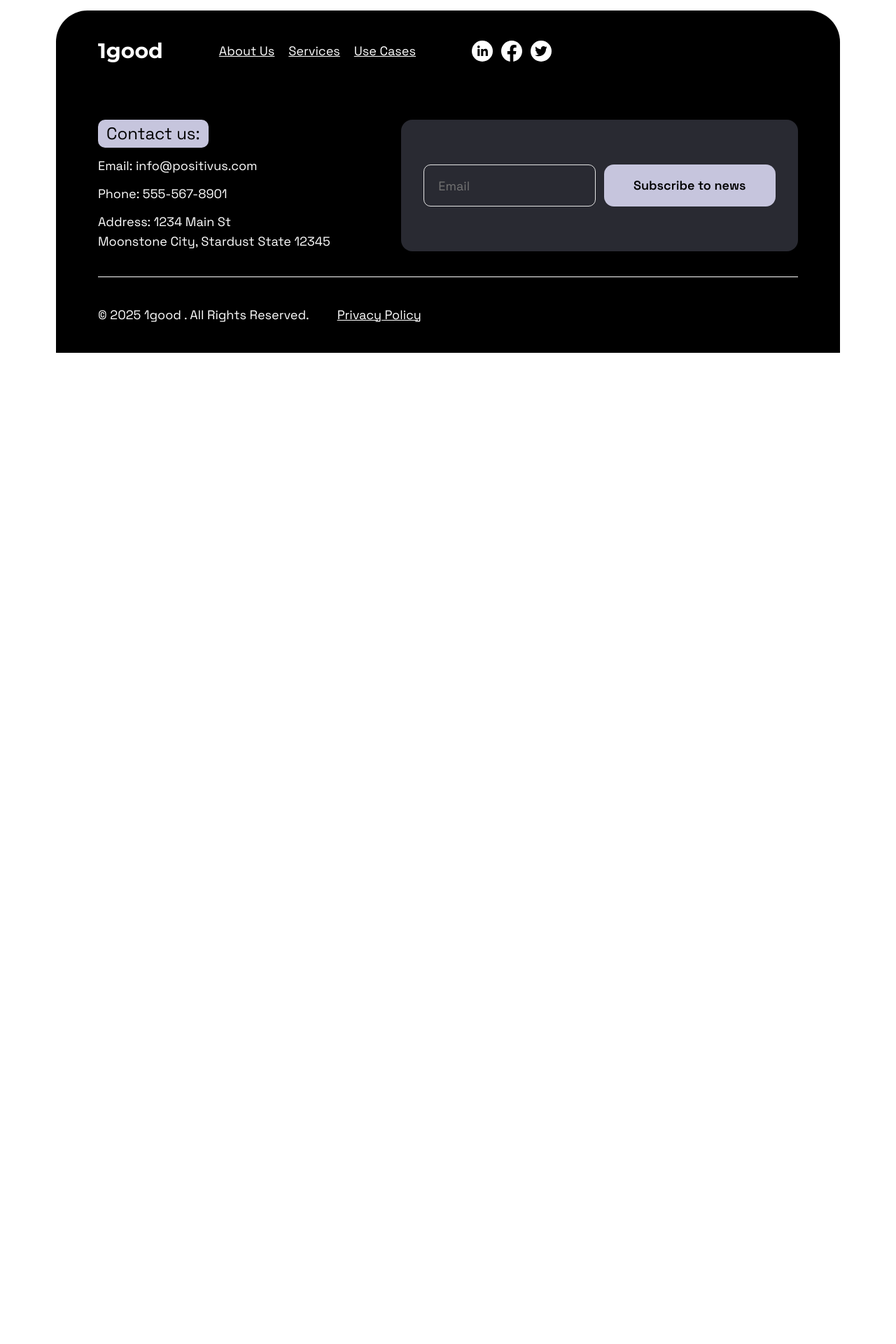
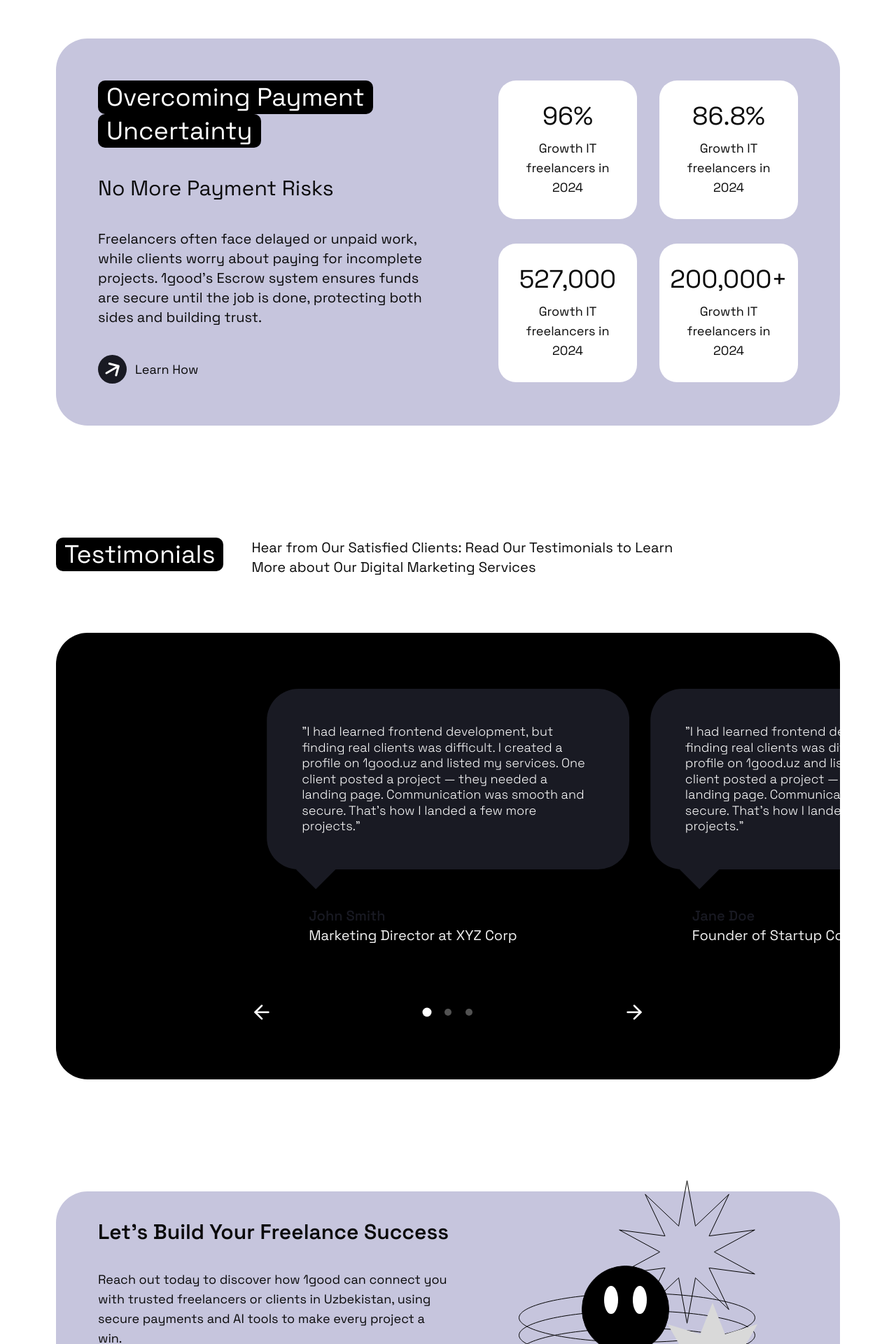
Before and after one commit to Ziiyodullayevv/1good, a React (Vite) app: page /usecases in a window 1280 px wide. Shown: the part 880-2800 px from the top of the page at 70% size. Before the commit the page ends 1384 px from the top, so only its background shows below. Built offline with nearby package versions, Linux system fonts and the light colour scheme.

Commit message:
usecases page started

```diff
--- a/src/components/Building.tsx
+++ b/src/components/Building.tsx
@@ -1,29 +1,35 @@
 import SectionTitle from './SectionTitle';
+import { Building2, Star, Trophy, FileSignature, Users } from 'lucide-react';
 
 export default function Building() {
   const building = [
     {
       id: '1',
-      image: 'start.svg',
+      icon: <Building2 className='w-8 h-8 text-black' />,
       description: '100% Focus on fair, transparent collaboration',
     },
     {
       id: '2',
-      image: 'star.svg',
+      icon: <Star className='w-8 h-8 text-black' />,
       description: 'Open platform for freelancers & businesses worldwide',
     },
     {
       id: '3',
-      image: 'star.svg',
+      icon: <FileSignature className='w-8 h-8 text-black' />,
       description: 'Contracts, milestones & reviews you can trust',
     },
     {
       id: '4',
-      image: 'star.svg',
+      icon: <Users className='w-8 h-8 text-black' />,
       description: 'Built by creatives, engineers & project pros',
     },
-    { id: '5', image: 'start.svg', description: 'Your success is our mission' },
+    {
+      id: '5',
+      icon: <Trophy className='w-8 h-8 text-black' />,
+      description: 'Your success is our mission',
+    },
   ];
+
   return (
     <section className='py-10 sm:py-20'>
       <div className='section-container'>
@@ -33,18 +39,16 @@ export default function Building() {
           description='A vision-focused section showing ambition and values instead of past numbers.'
         />
 
-        <div className='grid mt-20 grid-cols-5'>
-          {building.map(
-            ({ id, description }: { id: string; description: string }) => (
-              <div key={id}>
-                <span className='h-[40px] rounded-t-3xl w-full inline-block border border-b-transparent border-black'></span>
-                <div className='px-5'>
-                  <img src='/star.svg' alt='start icon' />
-                  <p className='mt-5'>{description}</p>
-                </div>
+        <div className='grid mt-20 grid-cols-1 sm:grid-cols-2 md:grid-cols-3 lg:grid-cols-5 gap-8'>
+          {building.map(({ id, description, icon }) => (
+            <div key={id}>
+              <span className='h-[40px] rounded-t-3xl w-full inline-block border border-b-transparent border-black'></span>
+              <div className='px-5 text-center'>
+                <div className='flex justify-center'>{icon}</div>
+                <p className='mt-5'>{description}</p>
               </div>
-            )
-          )}
+            </div>
+          ))}
         </div>
       </div>
     </section>
--- a/src/components/Ideas.tsx
+++ b/src/components/Ideas.tsx
@@ -1,18 +1,31 @@
+import { cn } from '../lib/utils';
 import { Button } from './ui/button';
 
-export default function Ideas() {
+type Props = {
+  title: string;
+  description: string;
+  btnText: string;
+  className?: string;
+};
+
+export default function Ideas({
+  title,
+  description,
+  btnText,
+  className,
+}: Props) {
   return (
     <section className='py-20'>
       <div className='section-container'>
-        <div className='bg-v2 relative flex gap-9 items-start px-10 flex-col justify-center h-[347px] rounded-[45px]'>
-          <h3 className='text-3xl font-semibold'>
-            Let’s turn your ideas into reality!
-          </h3>
-          <p className='max-w-[500px] text-lg'>
-            Contact us to learn more about how our platform can help your
-            business growth and achieve success online.
-          </p>
-          <Button className='btn-v2'>Get your free proposal</Button>
+        <div
+          className={cn(
+            'bg-v2 relative flex gap-9 items-start px-15 flex-col justify-center min-h-[360px] rounded-[45px]',
+            className
+          )}
+        >
+          <h3 className='text-3xl max-w-[650px] font-semibold'>{title}</h3>
+          <p className='max-w-[500px] text-lg'>{description}</p>
+          <Button className='btn-v2'>{btnText}</Button>
 
           <img
             className='absolute right-[100px]'
--- /dev/null
+++ b/src/components/Payment.tsx
@@ -0,0 +1,50 @@
+import { Link } from 'react-router';
+
+export default function Payment() {
+  return (
+    <section className='py-10 sm:py-20'>
+      <div className='section-container'>
+        <div className='bg-v1 grid grid-cols-2 rounded-[45px] p-15 justify-between gap-10'>
+          <div>
+            <h2 className='section-title'>Overcoming Payment</h2>
+            <br />
+            <h2 className='section-title'>Uncertainty</h2>
+            <h3 className='py-10 text-3xl'>No More Payment Risks</h3>
+            <p>
+              Freelancers often face delayed or unpaid work, while clients worry
+              about paying for incomplete projects. 1good’s Escrow system
+              ensures funds are secure until the job is done, protecting both
+              sides and building trust.
+            </p>
+            <Link to={'/'} className='text-lg mt-10 flex gap-3 items-center'>
+              <img src='/public/arrow.svg' alt='arrow icon' />{' '}
+              <span>Learn How</span>
+            </Link>
+          </div>
+
+          <div className='flex flex-wrap justify-end gap-8 text-lg'>
+            <div className='flex flex-col p-5 text-center justify-center items-center w-[198px] h-[198px] bg-white rounded-[25px]'>
+              <h3 className='text-4xl'>96%</h3>
+              <p className='mt-3'>Growth IT freelancers in 2024</p>
+            </div>
+
+            <div className='flex flex-col p-5 text-center justify-center items-center w-[198px] h-[198px] bg-white rounded-[25px]'>
+              <h3 className='text-4xl'>86.8%</h3>
+              <p className='mt-3'>Growth IT freelancers in 2024</p>
+            </div>
+
+            <div className='flex flex-col p-5 text-center justify-center items-center w-[198px] h-[198px] bg-white rounded-[25px]'>
+              <h3 className='text-4xl'>527,000</h3>
+              <p className='mt-3'>Growth IT freelancers in 2024</p>
+            </div>
+
+            <div className='flex flex-col p-5 text-center justify-center items-center w-[198px] h-[198px] bg-white rounded-[25px]'>
+              <h3 className='text-4xl'>200,000+</h3>
+              <p className='mt-3'>Growth IT freelancers in 2024</p>
+            </div>
+          </div>
+        </div>
+      </div>
+    </section>
+  );
+}
--- a/src/pages/Home.tsx
+++ b/src/pages/Home.tsx
@@ -10,7 +10,11 @@ export default function Home() {
     <>
       <Hero />
       <Services />
-      <Ideas />
+      <Ideas
+        title='Ready to Transform Your Freelance Experience?'
+        description='Discover how 1good can empower your projects with secure payments, AI-driven tools, and flexible financing. Let’s make freelancing work for you!'
+        btnText='Get Started Today'
+      />
       <Cases />
       <Process />
       <Testimonials />
--- a/src/pages/UseCases.tsx
+++ b/src/pages/UseCases.tsx
@@ -1,4 +1,7 @@
+import Ideas from '../components/Ideas';
+import Payment from '../components/Payment';
 import SectionHero from '../components/SectionHero';
+import Testimonials from '../components/Testimonials';
 import { hero } from '../mock/data';
 
 export default function UseCases() {
@@ -6,6 +9,14 @@ export default function UseCases() {
   return (
     <>
       <SectionHero data={useCases} />
+      <Payment />
+      <Testimonials />
+      <Ideas
+        className='bg-v1'
+        title='Let’s Build Your Freelance Success'
+        description='Reach out today to discover how 1good can connect you with trusted freelancers or clients in Uzbekistan, using secure payments and AI tools to make every project a win.'
+        btnText='Get Started Now'
+      />
     </>
   );
 }
```
